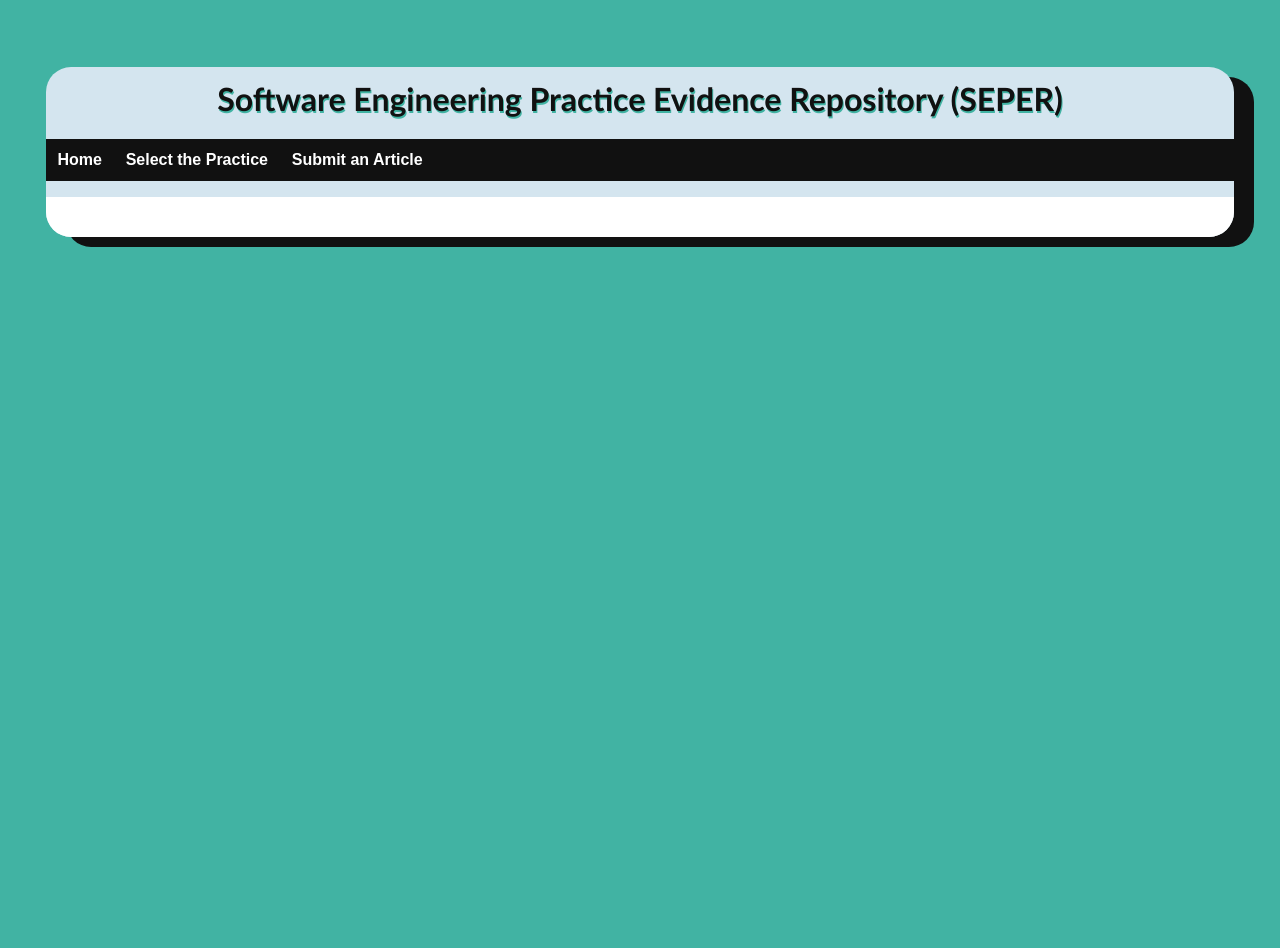
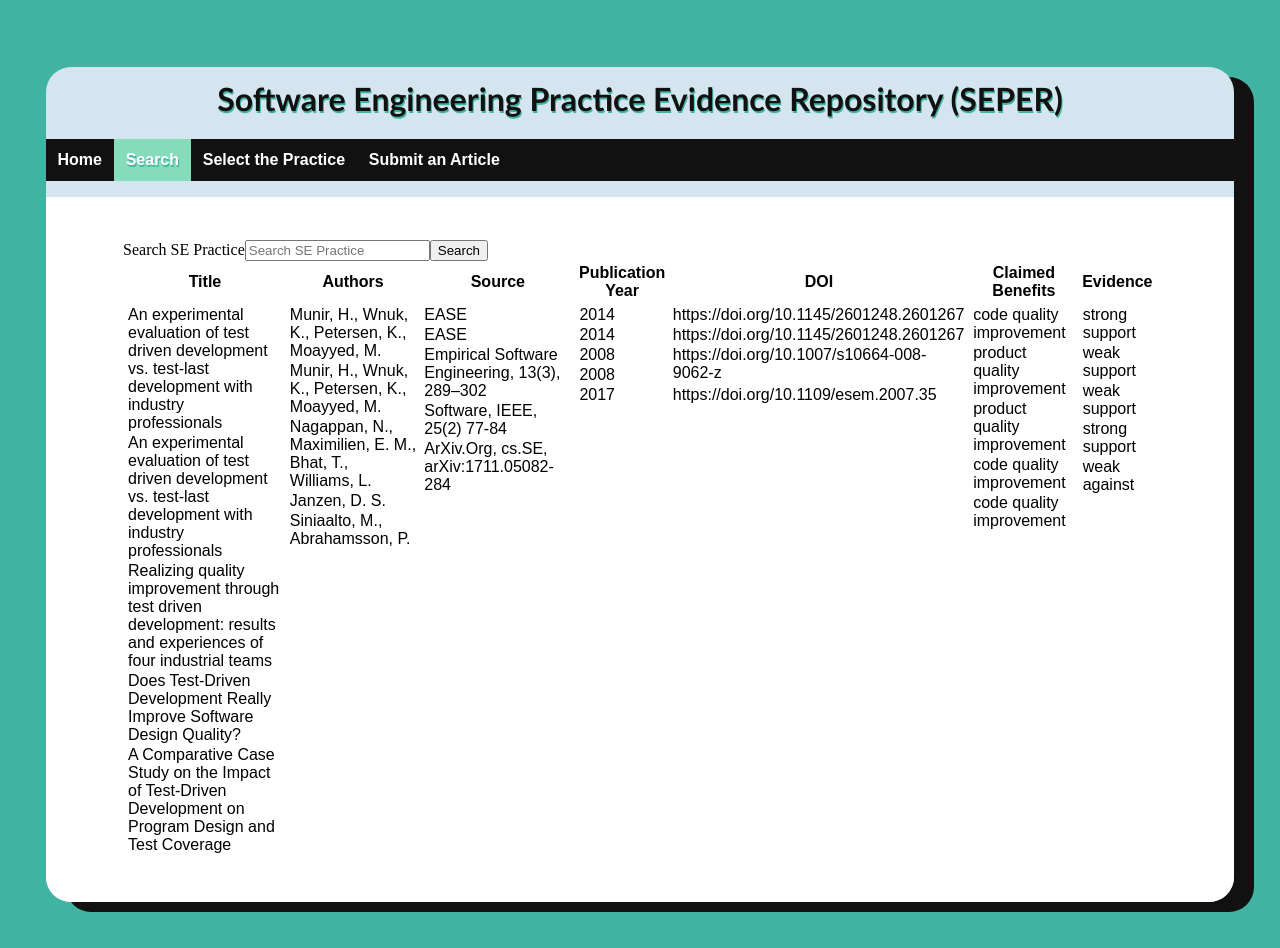
Before and after one commit to jasphyy/SEPER-App, a React (Create React App) app in the folder frontend/: page /Search in a window 1280 px wide. Before the commit the page ends 800 px from the top, so only its background shows below. Built offline with nearby package versions, Linux system fonts and the light colour scheme.

Commit message:
search page created

```diff
--- a/frontend/src/App.js
+++ b/frontend/src/App.js
@@ -7,10 +7,9 @@ import {
 
 
 import Home from "./pages/Home";
-
+import Search from "./pages/Search";
 import SEPractice from "./pages/SEPractice";
 import SubmitArticle from "./pages/SubmitArticle";
-
 
 
 const App = () =>  {
@@ -20,12 +19,14 @@ const App = () =>  {
           <h1 class = "title">Software Engineering Practice Evidence Repository (SEPER)</h1>
             <ul className="header">
                 <li><NavLink exact to = "/">Home</NavLink></li>
+                <li><NavLink to = "/Search">Search</NavLink></li>
                 <li><NavLink to = "/SEPractice">Select the Practice</NavLink></li>
                 <li><NavLink to = "/SubmitArticle">Submit an Article</NavLink></li>
 
             </ul>
           <div className="content">
             <Route exact path="/" component = {Home}/>
+            <Route  path="/Search" component = {Search}/>
             <Route  path="/SEPractice" component={SEPractice}/>
             <Route  path="/SubmitArticle" component={SubmitArticle}/>
           </div>
--- a/frontend/src/components/Evidencetable.js
+++ b/frontend/src/components/Evidencetable.js
@@ -3,6 +3,7 @@ import articles from "../dummydata/articles.js";
 import { useTable, useSortBy, usePagination } from 'react-table';
 
 const Table = ({columns, data}) => {
+
 const {
     getTableProps,
     getTableBodyProps,
--- a/frontend/src/components/searchfilter.js
+++ b/frontend/src/components/searchFilter/titleFilter.js
@@ -1,7 +1,7 @@
 import React from 'react';
 
 
-const filterArticles= (articles, query) => {
+const titleFilter= (articles, query) => {
     if (!query) {
         return articles;
     }
@@ -12,4 +12,4 @@ const filterArticles= (articles, query) => {
     });
 };
 
-export default filterArticles;
+export default titleFilter;
--- a/frontend/src/components/Search.js
+++ b/frontend/src/components/searchbar.js
@@ -1,6 +1,6 @@
 import React from 'react';
 
-const Search = ({ searchQuery, setSearchQuery }) => (
+const SearchBar = ({ searchQuery, setSearchQuery }) => (
     <form action="/" method="get">
     <label htmlFor="header-search">
         <span className="visually-hidden">Search SE Practice</span>
@@ -18,4 +18,4 @@ const Search = ({ searchQuery, setSearchQuery }) => (
 
 );
 
-export default Search;
+export default SearchBar;
--- a/frontend/src/pages/SEPractice.js
+++ b/frontend/src/pages/SEPractice.js
@@ -3,33 +3,13 @@ import Styles from "../components/tablestyle.js";
 import Table from "../components/evidencetable.js";
 import tablecolumns from "../components/tablecolumns.js";
 import Dropdown from "../components/Dropdown.js";
-import Search from "../components/Search.js";
-import filterArticles from "../components/searchfilter.js";
-import { useState } from 'react';
+
 
 const SEPractice = () => {
-  const { search } = window.location;
-  const query = new URLSearchParams(search).get('s');
-  const [searchQuery, setSearchQuery] = useState(query || '');
-  const filter = filterArticles(articles, searchQuery);
-
-
-
 
     return (
 
       <div class="se-practice-container">
-        <Search
-          searchQuery={searchQuery}
-          setSearchQuery={setSearchQuery}
-          />
-        <ul>
-        {filter.map(articles => (
-          <li key={articles.id}>{articles.title}</li>
-        ))}
-        </ul>
-
-
 
         <h2>Select SE Practice to get evidence for the claimed benefits</h2>
         <hr></hr>
--- /dev/null
+++ b/frontend/src/pages/Search.js
@@ -0,0 +1,70 @@
+import React from "react";
+import articles from "../dummydata/articles";
+import SearchBar from "../components/searchbar";
+import titleFilter from "../components/searchFilter/titleFilter";
+import { useState } from "react";
+
+const Search = () =>
+{
+  const { search } = window.location;
+  const query = new URLSearchParams(search).get('s');
+  const [searchQuery, setSearchQuery] = useState(query || '');
+  const filterTitle = titleFilter(articles, searchQuery);
+
+  return(
+    <div class="se-practice-container">
+    <SearchBar
+      searchQuery={searchQuery}
+      setSearchQuery={setSearchQuery}
+      />
+      <table>
+        <tr>
+          <th>Title</th>
+          <th>Authors</th>
+          <th>Source</th>
+          <th>Publication Year</th>
+          <th>DOI</th>
+          <th>Claimed Benefits</th>
+          <th>Evidence</th>
+        </tr>
+        <td class = "article-title">
+          {filterTitle.map(articles => (
+            <tr key={articles.id}>{articles.title}</tr>
+          ))}
+        </td>
+        <td class = "article-authors">
+        {filterTitle.map(articles => (
+            <tr key={articles.id}>{articles.authors}</tr>
+          ))}
+        </td>
+        <td class = "article-source">
+        {filterTitle.map(articles => (
+            <tr key={articles.id}>{articles.source}</tr>
+          ))}
+        </td>
+        <td class = "article-publication-year">
+        {filterTitle.map(articles => (
+            <tr key={articles.id}>{articles.pubyear}</tr>
+          ))}
+        </td>
+        <td class = "article-doi">
+        {filterTitle.map(articles => (
+            <tr key={articles.id}>{articles.doi}</tr>
+          ))}
+        </td>
+        <td class = "article-claim">
+        {filterTitle.map(articles => (
+            <tr key={articles.id}>{articles.claim}</tr>
+          ))}
+        </td>
+        <td class = "article-evidence">
+        {filterTitle.map(articles => (
+            <tr key={articles.id}>{articles.evidence}</tr>
+          ))}
+        </td>
+    </table>
+    </div>
+  );
+}
+
+export default Search;
```
